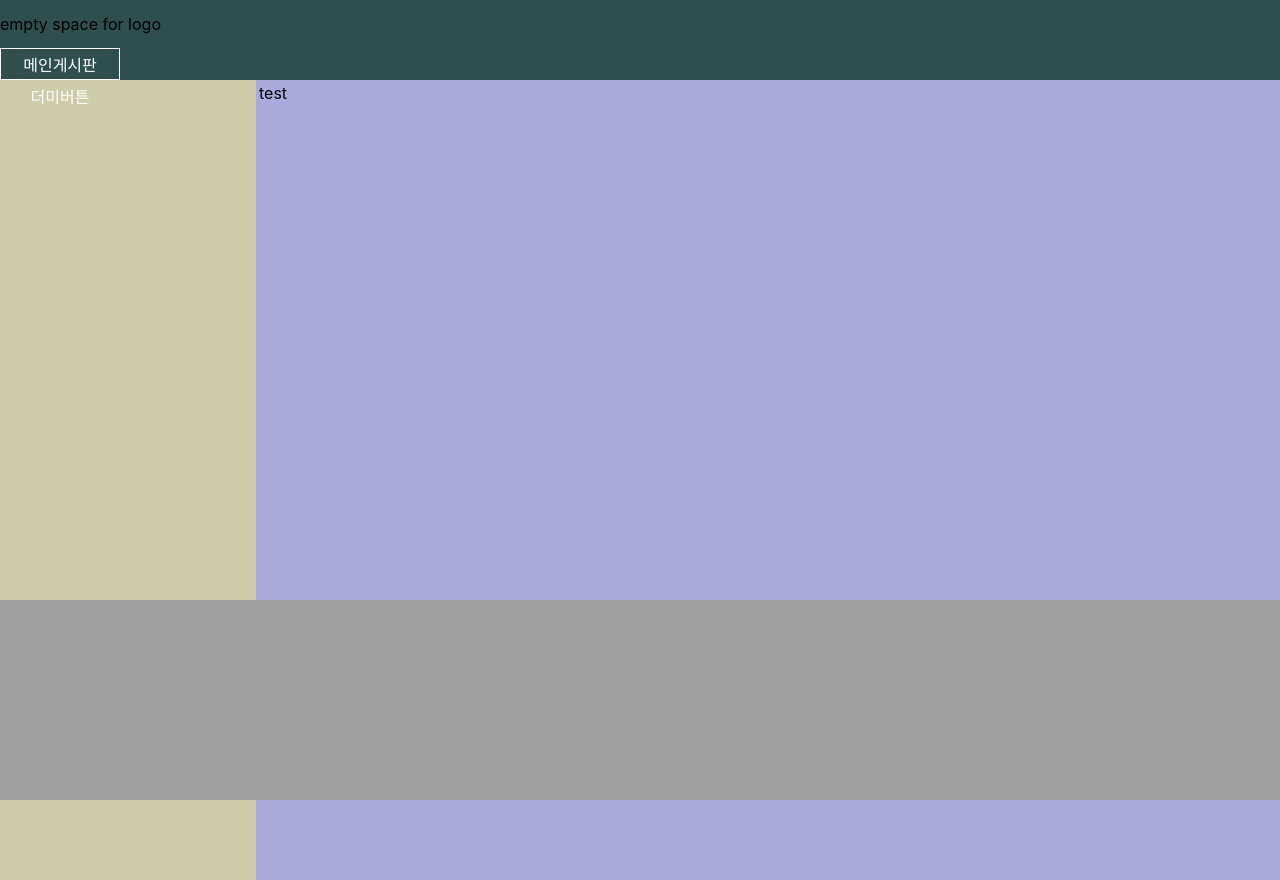
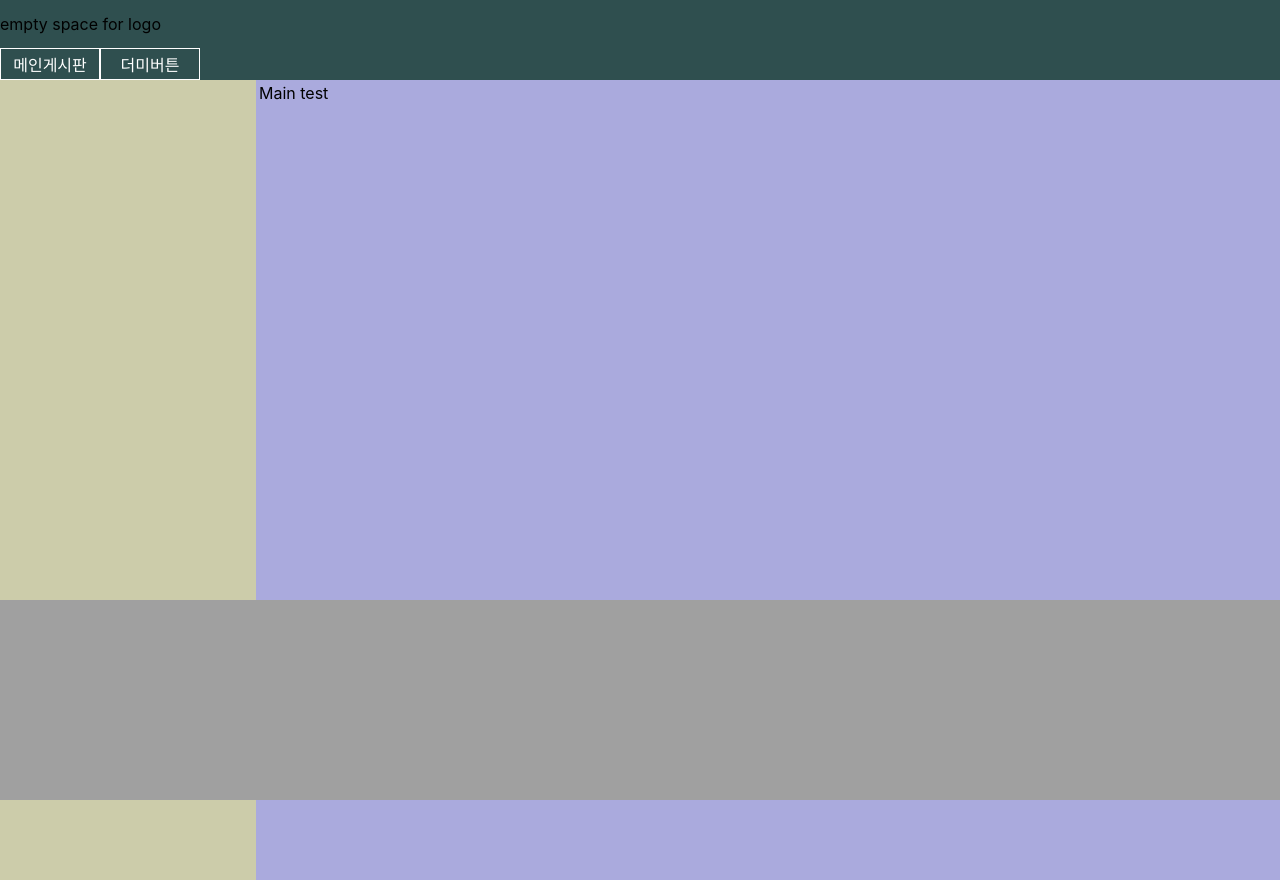
Before and after one commit to SI-Kim/nextjs-easy-blog-app, a Next.js app: page / in a window 1280 px wide. Built offline with nearby package versions, Linux system fonts and the light colour scheme.

Commit message:
change header

```diff
--- a/layouts/Main.js
+++ b/layouts/Main.js
@@ -5,7 +5,7 @@ export default function Main() {
     <main className={styles.main}>
       <table>
         <tr>
-          <td>test</td>
+          <td>Main test</td>
         </tr>
       </table>
     </main>
--- a/styles/layouts.module.css
+++ b/styles/layouts.module.css
@@ -22,6 +22,8 @@
   max-height: 80px;
   height: 2rem;
   line-height: 2rem;
+  display: inline-block;
+  min-width: 100px;
 }
 
 .main {
```
